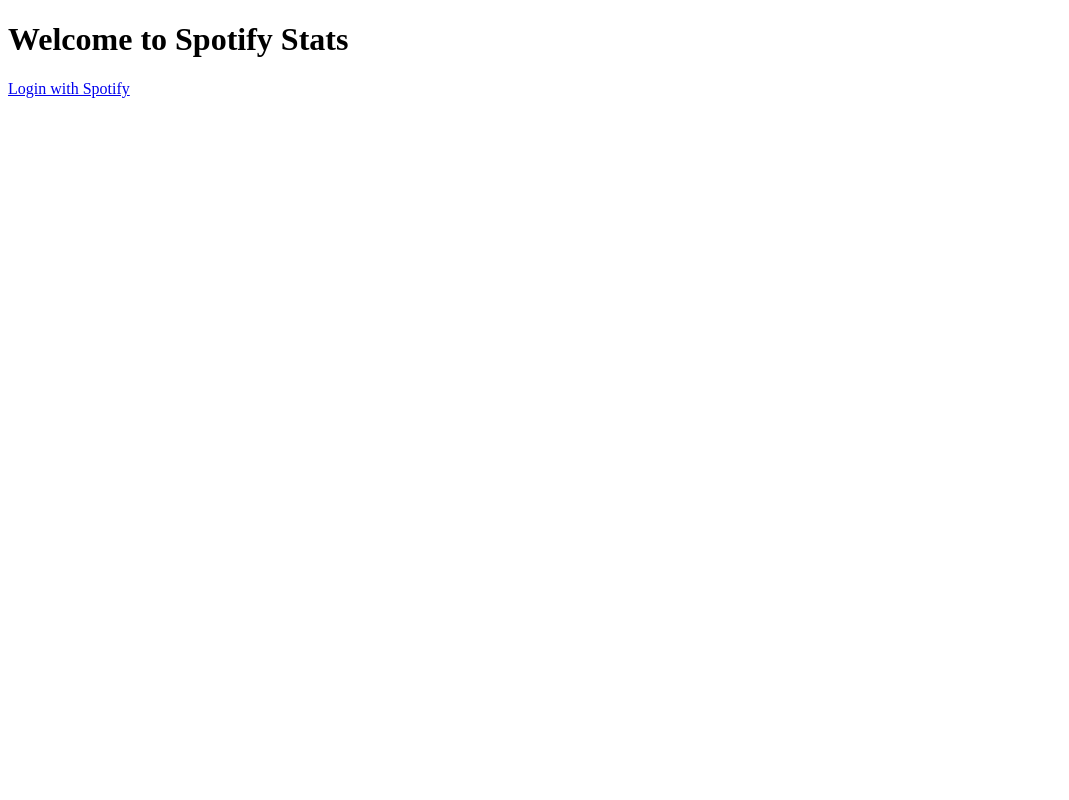
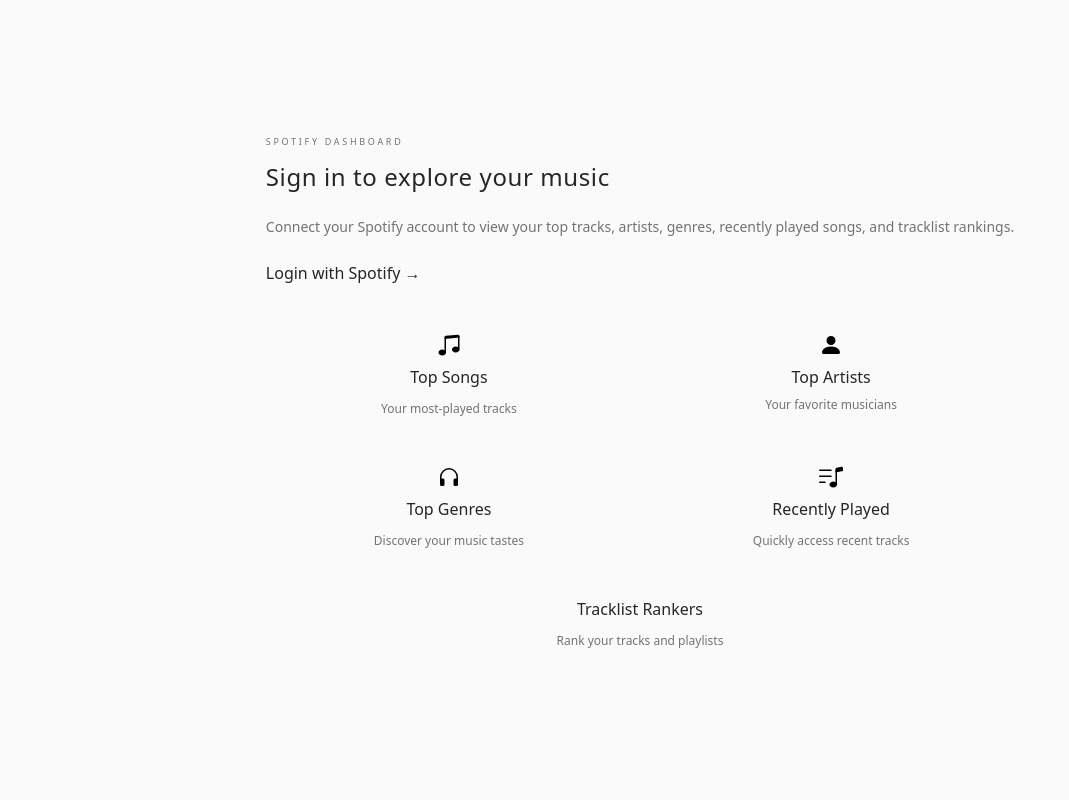
Before and after one commit to campwill/spotify-app, a Flask app: page / in a window 1280 px wide. Shown: the whole page, without its empty margins (0-1069 px from the left). Run offline with Flask 3, Linux system fonts and the light colour scheme; some libraries are stand-ins or nearby versions.

Commit message:
update index page

```diff
--- a/templates/base.html
+++ b/templates/base.html
@@ -37,7 +37,7 @@
 
 <footer class="mt-12 text-center text-neutral-500 text-xs tracking-wide uppercase">
     <hr class="my-4 border-neutral-200">
-    <p>&copy; 2025 Andrew "Him" Flora. All rights reserved.</p>
+    <p>&copy; 2025 andy & willy. All rights reserved.</p>
 </footer>
 
 </body>
--- a/templates/index.html
+++ b/templates/index.html
@@ -1,8 +1,72 @@
 <!DOCTYPE html>
-<html>
-  <head><title>Spotify Login</title></head>
-<body>
-  <h1>Welcome to Spotify Stats</h1>
-  <a href="{{ auth_url }}">Login with Spotify</a>
+<html lang="en">
+<head>
+  <title>Spotify Stats</title>
+  <script src="https://cdn.tailwindcss.com"></script>
+  <link rel="stylesheet" href="{{ url_for('static', filename='dist/output.css') }}">
+</head>
+
+<body class="bg-neutral-50 text-neutral-800">
+  <div class="page min-h-screen flex items-center justify-center">
+
+    <!-- Login Card -->
+    <div class="login-card">
+
+      <!-- Header -->
+      <div class="page-eyebrow mb-3">
+        Spotify Dashboard
+      </div>
+      <h1 class="page-title mb-6">
+        Sign in to explore your music
+      </h1>
+
+      <p class="text-sm text-neutral-500 mb-6">
+        Connect your Spotify account to view your top tracks, artists, genres, recently played songs, and tracklist rankings.
+      </p>
+
+      <!-- Connect Button -->
+      <div class="mb-8">
+        <a href="{{ auth_url }}" class="button">
+          Login with Spotify →
+        </a>
+      </div>
+
+      <!-- Features Preview -->
+      <div class="grid grid-cols-2 gap-4">
+
+        <div class="bg-neutral-50 p-4 rounded-lg text-center flex flex-col items-center gap-2">
+          <img src="static/src/img/music-note-beamed.svg" class="w-6 h-6" />
+          <div class="font-medium text-neutral-800 mb-1">Top Songs</div>
+          <div class="text-xs text-neutral-500">Your most-played tracks</div>
+        </div>
+
+        <div class="bg-neutral-50 p-4 rounded-lg text-center flex flex-col items-center gap-2">
+          <img src="static/src/img/person-fill.svg" class="w-6 h-6" />
+          <div class="font-medium text-neutral-800">Top Artists</div>
+          <div class="text-xs text-neutral-500">Your favorite musicians</div>
+        </div>
+
+        <div class="bg-neutral-50 p-4 rounded-lg text-center flex flex-col items-center gap-2">
+          <img src="static/src/img/headphones.svg" class="w-6 h-6" />
+          <div class="font-medium text-neutral-800 mb-1">Top Genres</div>
+          <div class="text-xs text-neutral-500">Discover your music tastes</div>
+        </div>
+
+        <div class="bg-neutral-50 p-4 rounded-lg text-center flex flex-col items-center gap-2">
+          <img src="static/src/img/music-note-list.svg" class="w-6 h-6" />
+          <div class="font-medium text-neutral-800 mb-1">Recently Played</div>
+          <div class="text-xs text-neutral-500">Quickly access recent tracks</div>
+        </div>
+
+        <div class="col-span-2 bg-neutral-50 p-4 rounded-lg text-center flex flex-col items-center gap-2">
+          <div class="font-medium text-neutral-800 mb-1">Tracklist Rankers</div>
+          <div class="text-xs text-neutral-500">Rank your tracks and playlists</div>
+        </div>
+
+      </div>
+
+    </div>
+
+  </div>
 </body>
 </html>
--- a/templates/top_tracks.html
+++ b/templates/top_tracks.html
@@ -28,9 +28,9 @@
         </select>
       </div>
 
-      <!-- BUTTON FOR GENERATING PLAYLIST
+      <!--
       <div class="ml-auto">
-        <button type="button" onclick="" class=""> Generate Playlist</button>
+        <button type="button" onclick="" class="button">Generate Playlist →</button>
       </div>
       -->
 
```
Also changed, not shown: static/src/tailwind.css (+24 -0 lines), static/src/img/headphones.svg (added), static/src/img/music-note-beamed.svg (added), static/src/img/music-note-list.svg (added), static/src/img/person-fill.svg (added), static/src/img/trophy-fill.svg (added), 1 other file.
